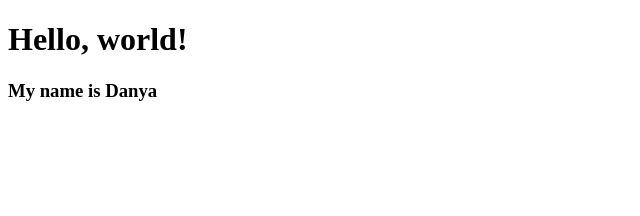
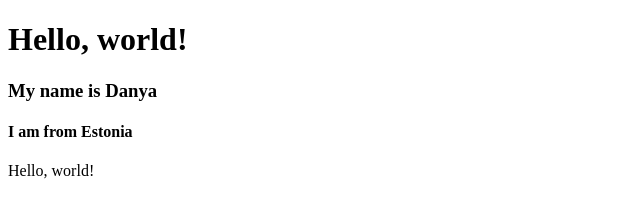
Before and after one commit to DanielValitov/lesson-rep, a plain HTML site: page index.html in a window 1280 px wide. Shown: the whole page, without its empty margins (0-640 px from the left). Drawn offline with Linux system fonts and the light colour scheme.

Commit message:
added new html tags

```diff
--- a/index.html
+++ b/index.html
@@ -8,5 +8,7 @@
 <body>
     <h1>Hello, world!</h1>
     <h3>My name is Danya</h3>
+    <h4>I am from Estonia</h4>
+    <p>Hello, world!</p>
 </body>
 </html>
```
